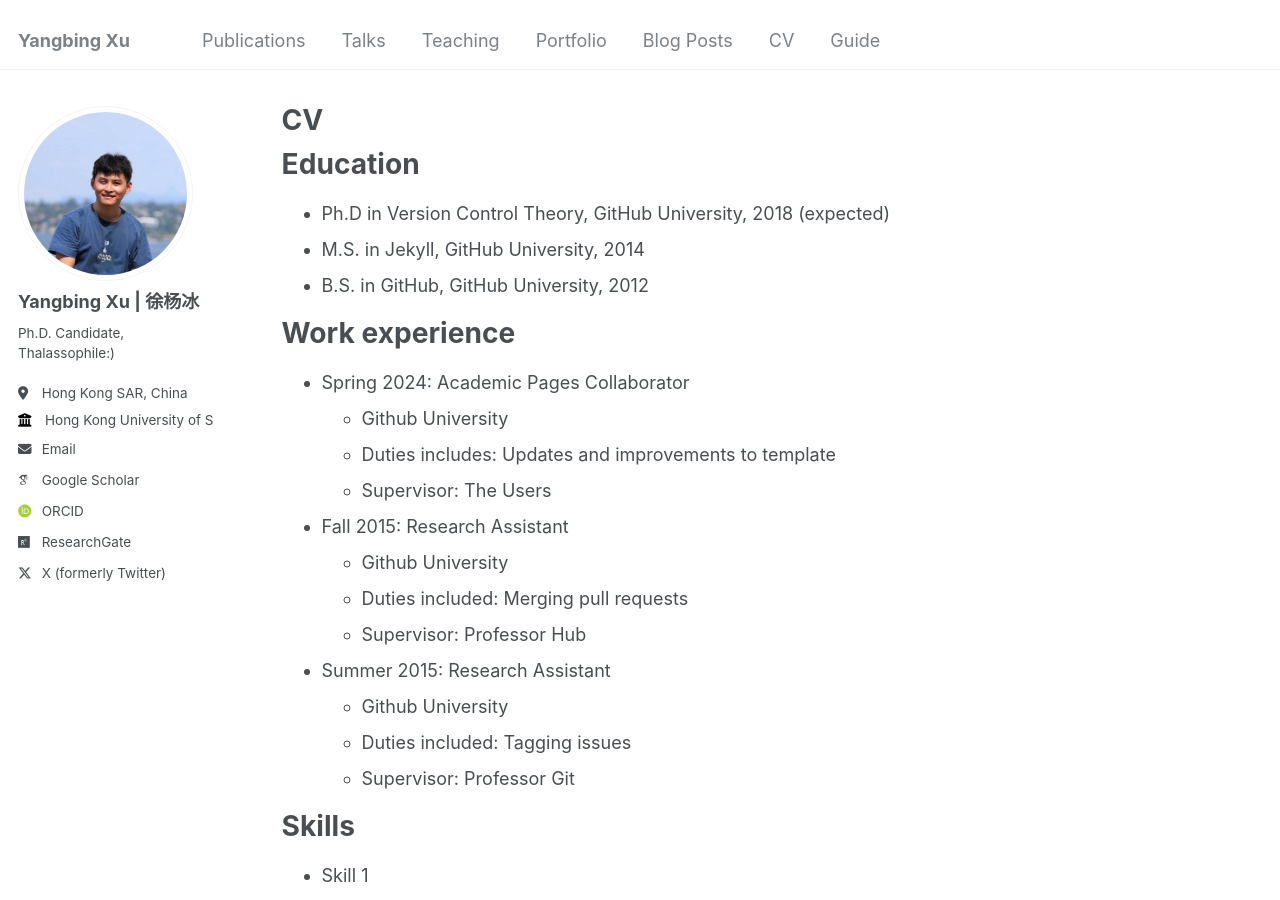
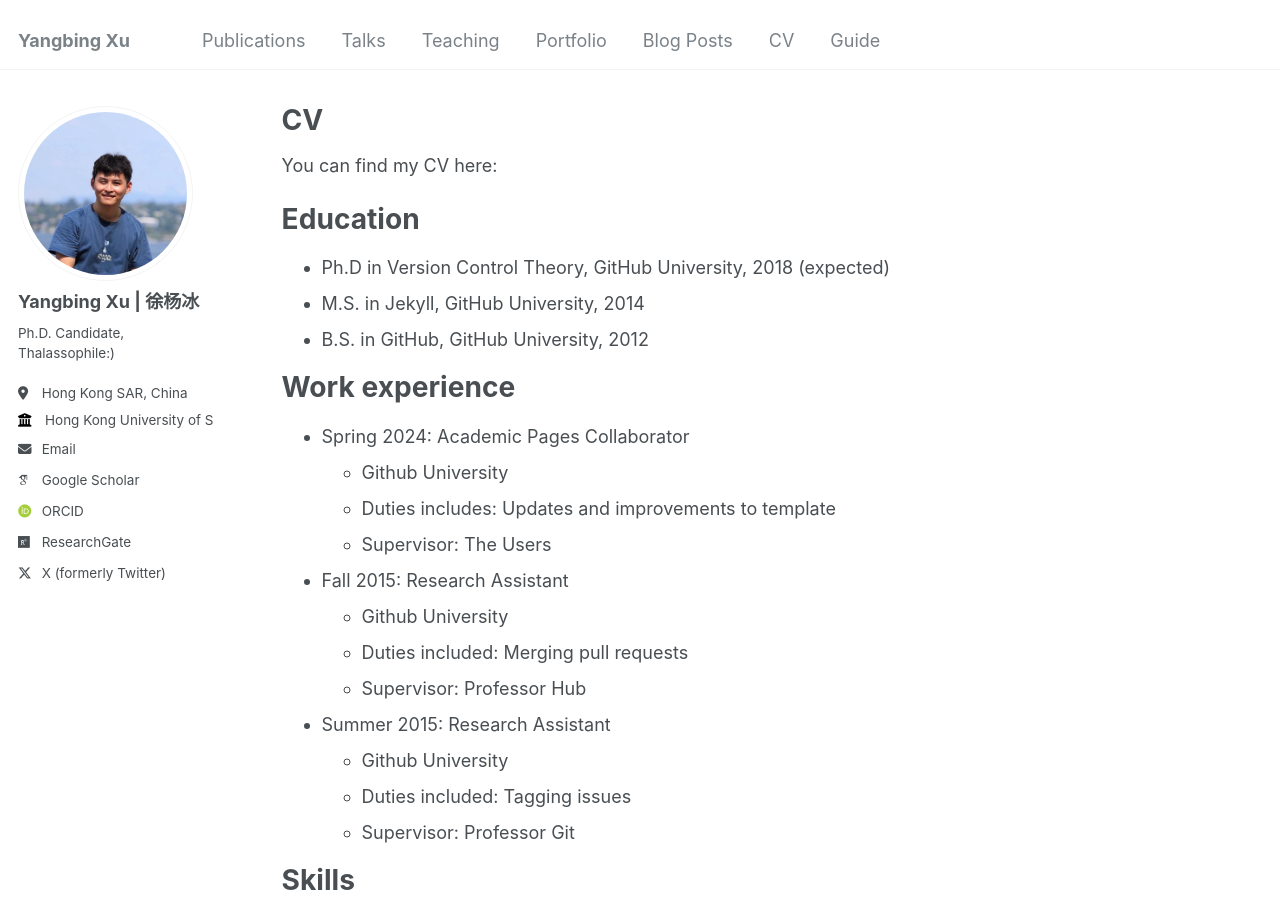
Before and after one commit to Yangbing-Ocean/yangbing, a Jekyll site: the page built from _pages/cv.md, in a window 1280 px wide and 900 px high. Built offline with Jekyll 4.4.1, drawn with Linux system fonts in a browser that asks for light colours; some web fonts are replaced.

Commit message:
Update cv.md

```diff
--- a/_pages/cv.md
+++ b/_pages/cv.md
@@ -8,6 +8,7 @@ redirect_from:
 ---
 
 {% include base_path %}
+You can find my CV here:
 
 Education
 ======
```
